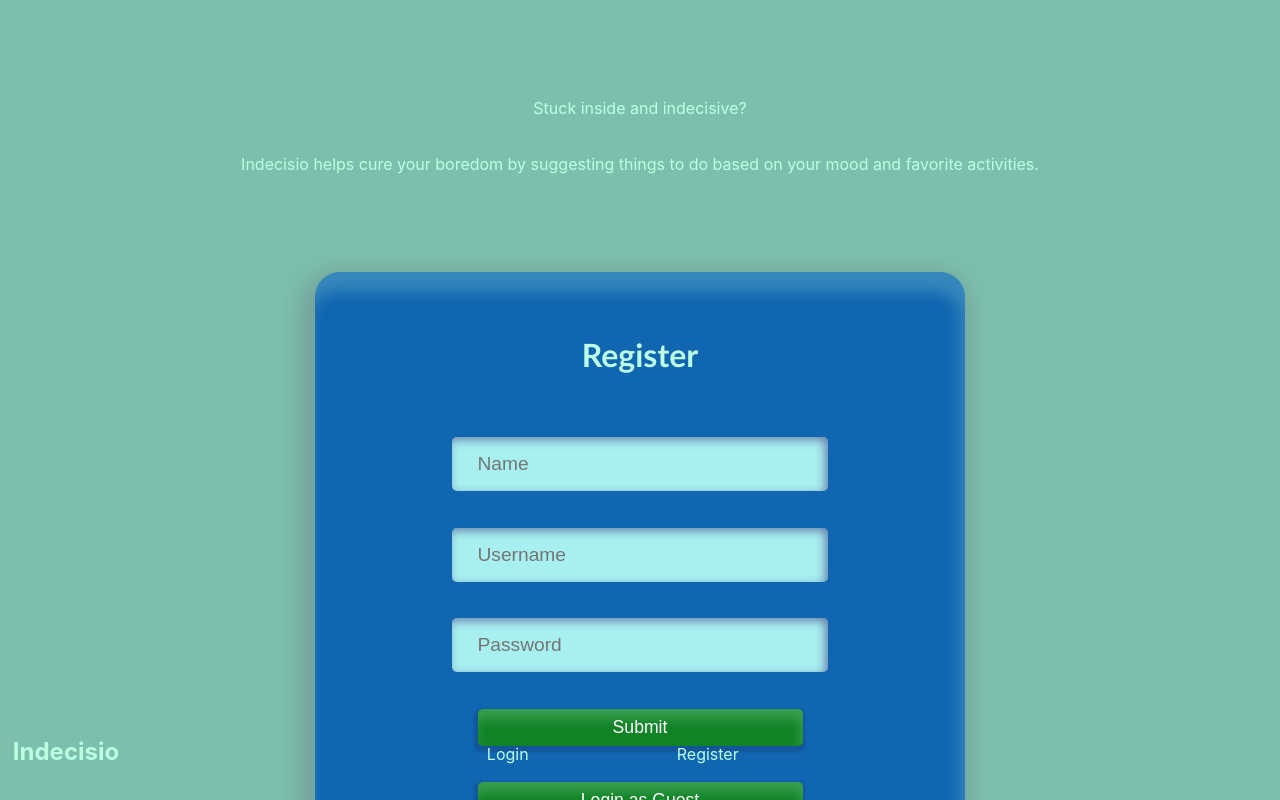
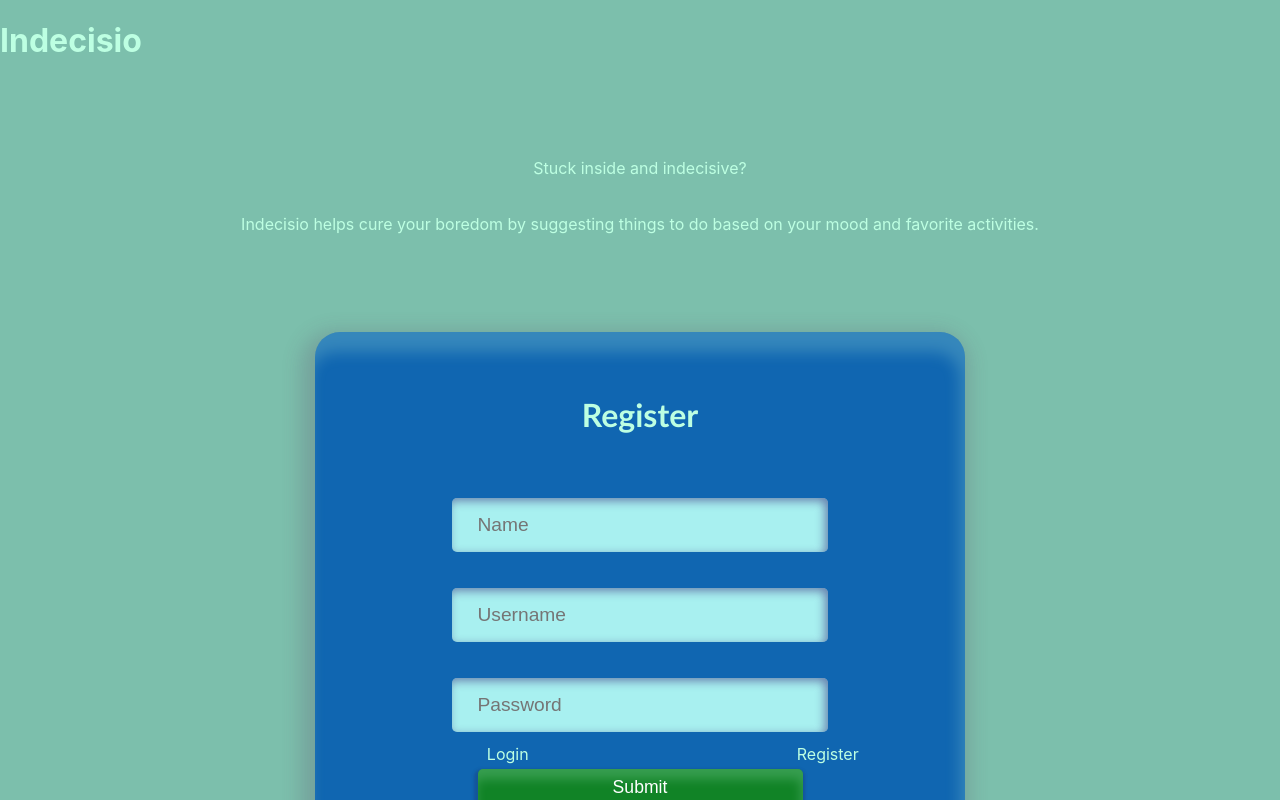
Before and after one commit to thinkful-ei-jaguar/Indecisio-client, a React (Create React App) app: page / in a window 1280 px wide. Shown: the top 800 px of the page. Built offline with nearby package versions, Linux system fonts and the light colour scheme.

Commit message:
moved indecisio h1 out of navbar

```diff
--- a/src/App.js
+++ b/src/App.js
@@ -17,6 +17,7 @@ class App extends Component {
   return (
     <main className='App'>
       <header>
+        <h1>Indecisio</h1>
       <NavBar />
       </header>
       <Switch>
--- a/src/components/NavBar/NavBar.css
+++ b/src/components/NavBar/NavBar.css
@@ -1,13 +1,13 @@
 .NavBar {
     display: flex;
-    justify-content: space-between;
+    justify-content: space-evenly;
     align-items: baseline;
     background-color: inherit ;
     margin: .5vh 1vw;
     overflow: hidden;
     position: fixed;
     bottom: 0;
-    width: 100vh;
+    width: 100%;
 }
 #navlist {
     display: flex;
--- a/src/components/NavBar/NavBar.js
+++ b/src/components/NavBar/NavBar.js
@@ -30,7 +30,6 @@ class NavBar extends Component {
    render() {
    return (
       <section className="NavBar">
-         <h1>Indecisio</h1>
          <ul id='navlist'>
             {TokenService.hasAuthToken()
                ? this.renderPrivateNav()
```
